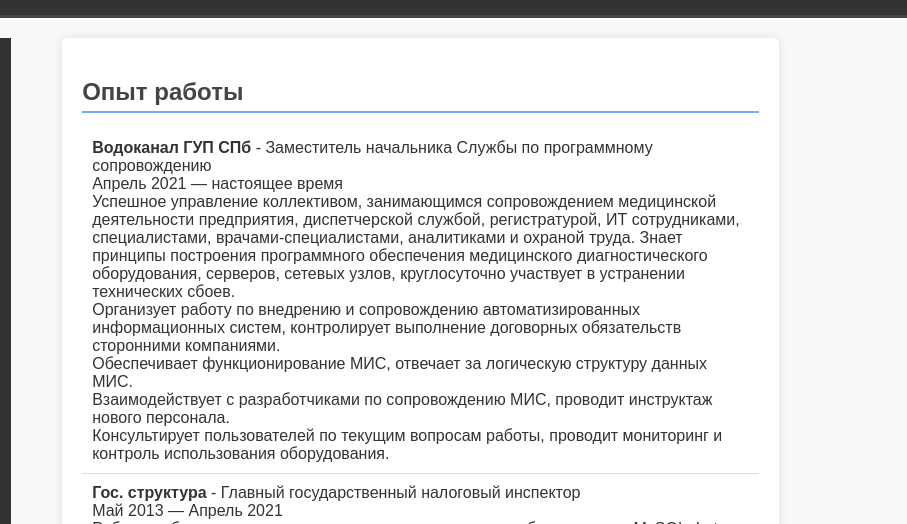
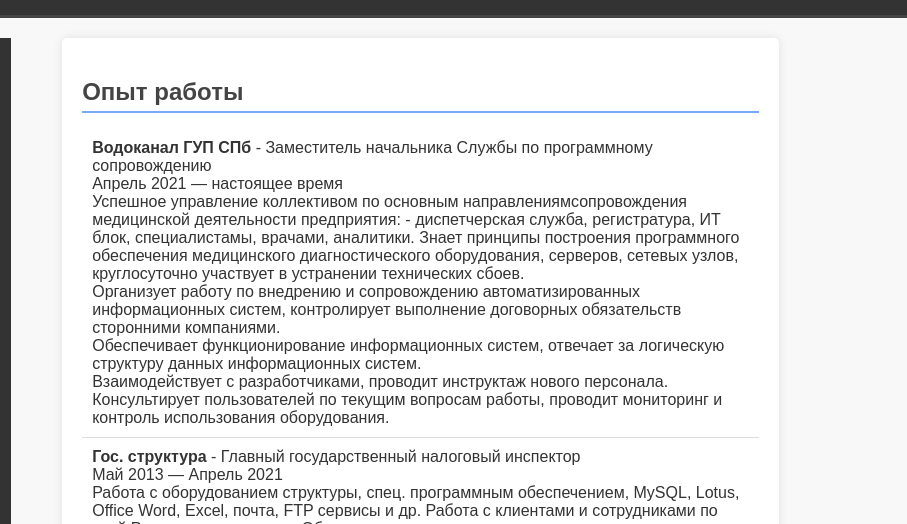
Before and after one commit to DooMPantheR1/portfolio, a plain HTML site: page index.html in a window 1280 px wide. Shown: the part 95-619 px from the top of the page, 373-1280 px from the left. Drawn offline with Linux system fonts and the light colour scheme.

Commit message:
Update index.html

```diff
--- a/index.html
+++ b/index.html
@@ -145,10 +145,13 @@
                     <li>
                         <strong>Водоканал ГУП СПб</strong> - Заместитель начальника Службы по программному сопровождению<br>
                         Апрель 2021 — настоящее время<br>
-                        Успешное управление коллективом, занимающимся сопровождением медицинской деятельности предприятия, диспетчерской службой, регистратурой, ИТ сотрудниками, специалистами, врачами-специалистами, аналитиками и охраной труда. Знает принципы построения программного обеспечения медицинского диагностического оборудования, серверов, сетевых узлов, круглосуточно участвует в устранении технических сбоев.
+                        Успешное управление коллективом по основным направлениямсопровождения медицинской деятельности предприятия:
+                        - диспетчерская служба, регистратура, ИТ блок, специалистамы, врачами, аналитики.
+
+                        Знает принципы построения программного обеспечения медицинского диагностического оборудования, серверов, сетевых узлов, круглосуточно участвует в устранении технических сбоев.
                         <br>Организует работу по внедрению и сопровождению автоматизированных информационных систем, контролирует выполнение договорных обязательств сторонними компаниями.
-                        <br>Обеспечивает функционирование МИС, отвечает за логическую структуру данных МИС.
-                        <br>Взаимодействует с разработчиками по сопровождению МИС, проводит инструктаж нового персонала.
+                        <br>Обеспечивает функционирование информационных систем, отвечает за логическую структуру данных информационных систем.
+                        <br>Взаимодействует с разработчиками, проводит инструктаж нового персонала.
                         <br>Консультирует пользователей по текущим вопросам работы, проводит мониторинг и контроль использования оборудования.
                     </li>
                     <li>
```
